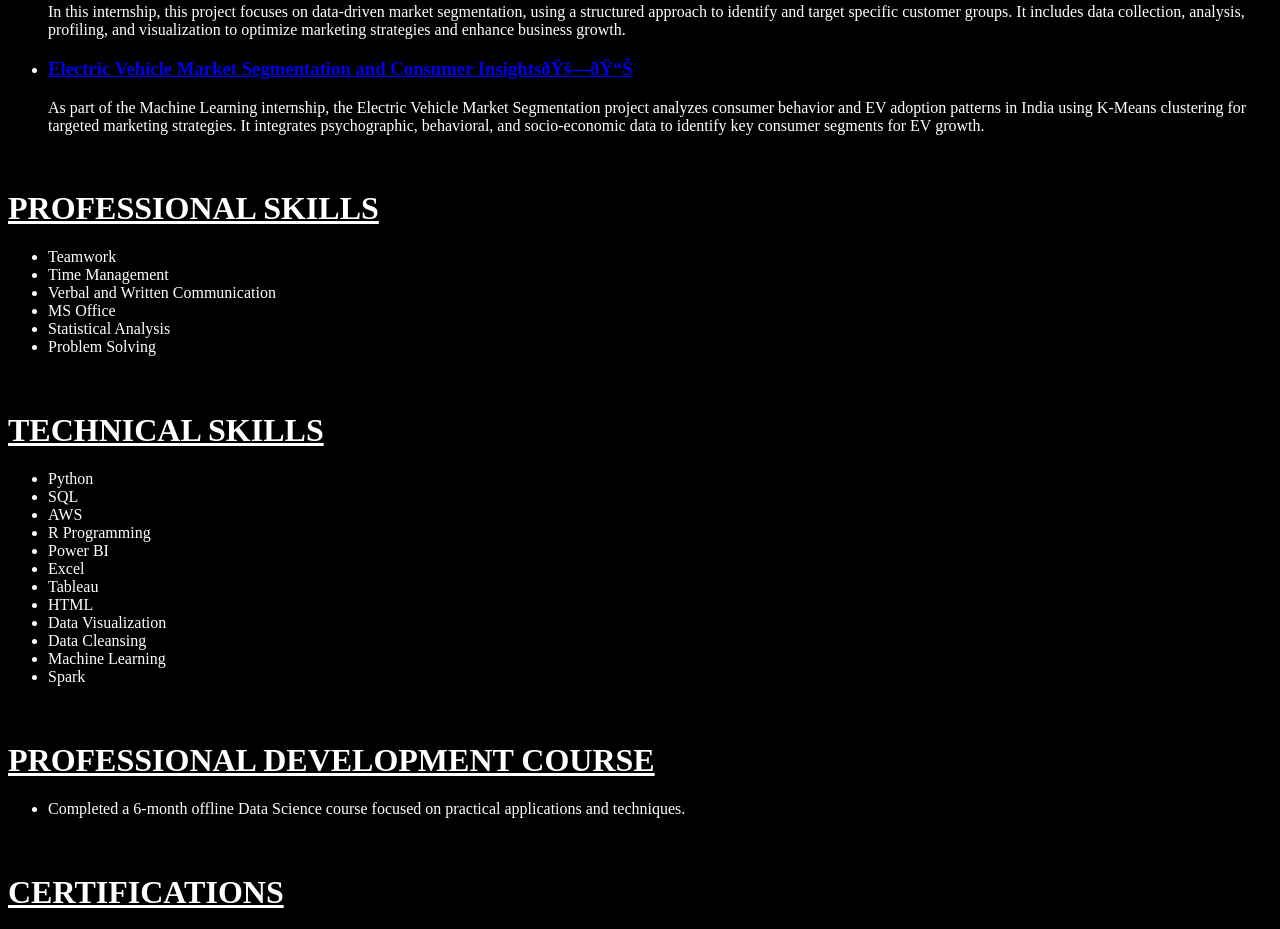
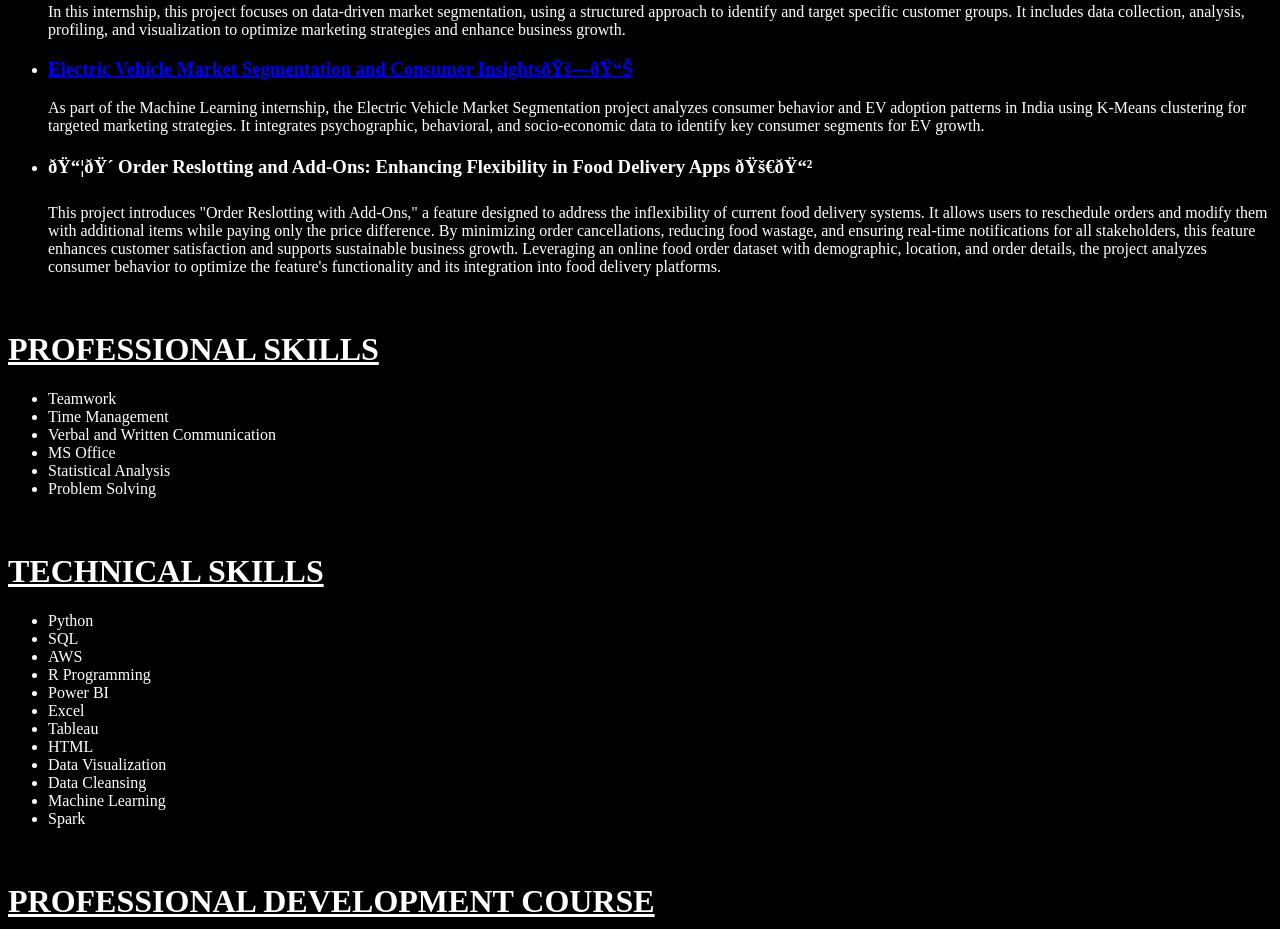
Before and after one commit to gitramani/My-Website, a plain HTML site: page index.html in a window 1280 px wide. Shown: the part 1559-2488 px from the top of the page. Drawn offline with Linux system fonts and the light colour scheme.

Commit message:
Update index.html

```diff
--- a/index.html
+++ b/index.html
@@ -82,6 +82,12 @@
                     </a>
                     <p>As part of the Machine Learning internship, the Electric Vehicle Market Segmentation project analyzes consumer behavior and EV adoption patterns in India using K-Means clustering for targeted marketing strategies. It integrates psychographic, behavioral, and socio-economic data to identify key consumer segments for EV growth.</p>
                 </li>
+                <li>
+                    <a https://github.com/gitramani/rramanidevi/blob/415121b2d20b8e9741b8736e72bfffc50b2cfac7/Order%20Reslotting%20and%20Add-Ons%20-%20Final%20Project.pdf>
+                        <h3>📦🍴 Order Reslotting and Add-Ons: Enhancing Flexibility in Food Delivery Apps 🚀📲</h3>
+                    </a>
+                    <p>This project introduces "Order Reslotting with Add-Ons," a feature designed to address the inflexibility of current food delivery systems. It allows users to reschedule orders and modify them with additional items while paying only the price difference. By minimizing order cancellations, reducing food wastage, and ensuring real-time notifications for all stakeholders, this feature enhances customer satisfaction and supports sustainable business growth. Leveraging an online food order dataset with demographic, location, and order details, the project analyzes consumer behavior to optimize the feature's functionality and its integration into food delivery platforms.</p>
+                </li>
             </ul>
         </body>
         </html>
```
